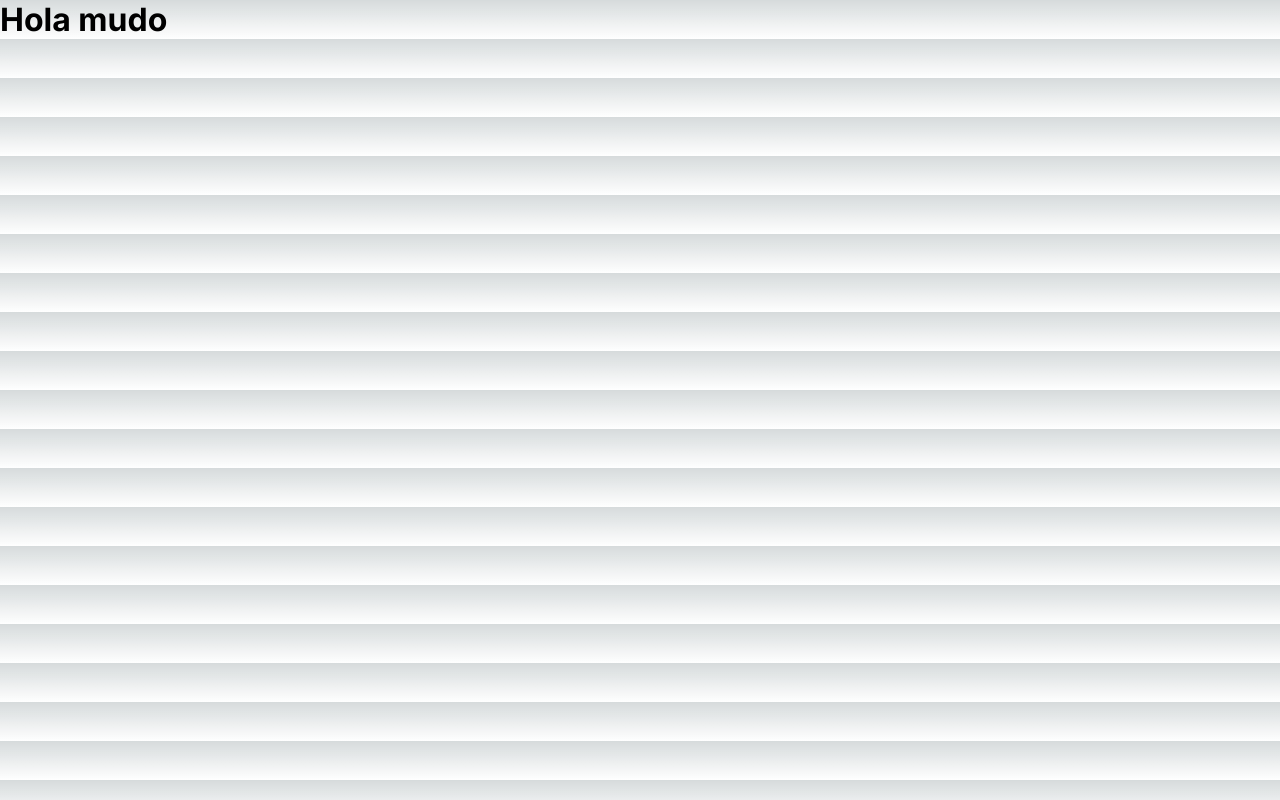
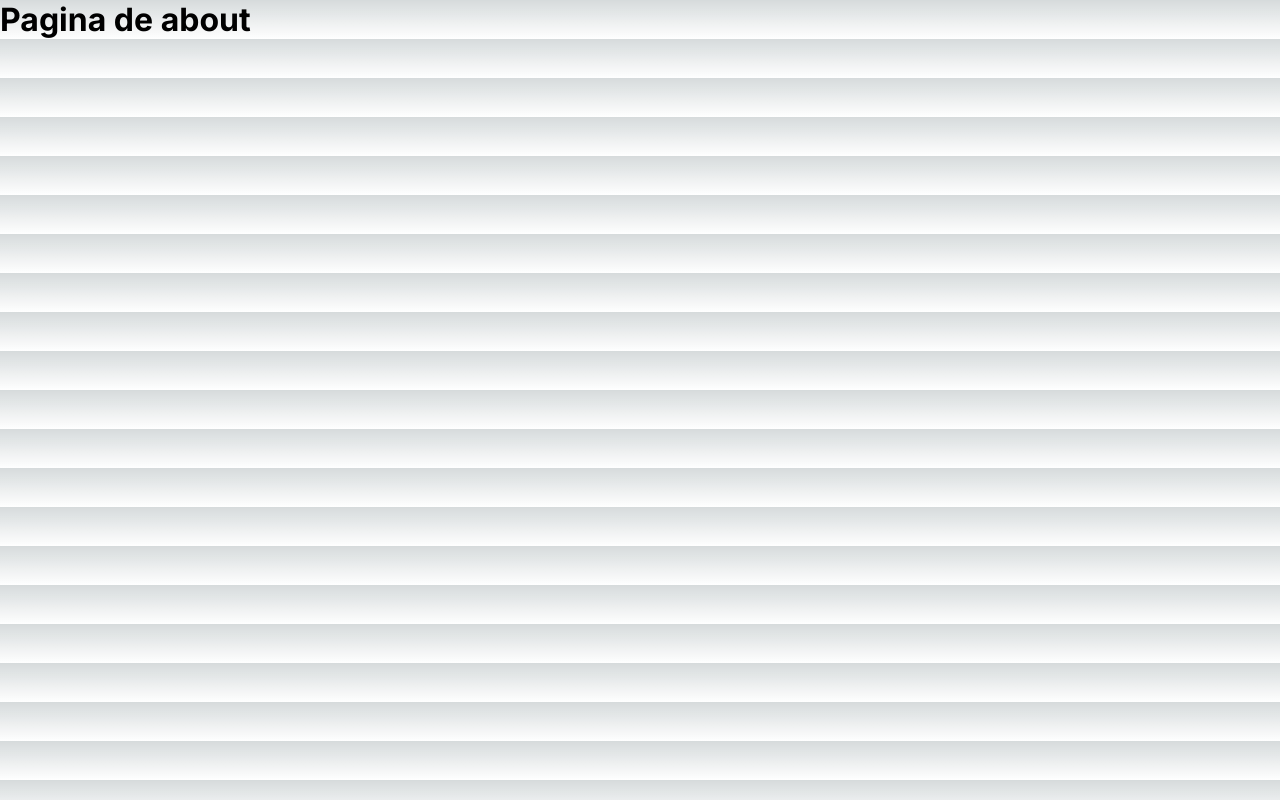
Before and after one commit to artavia17/green_and_gold_frontend, a Next.js app: page /about in a window 1280 px wide. Built offline with nearby package versions, Linux system fonts and the light colour scheme.

Commit message:
Se agrego el about"

```diff
--- a/src/app/about/page.tsx
+++ b/src/app/about/page.tsx
@@ -3,7 +3,7 @@ export default function About(){
 
     return (
         <>
-            <h1>Hola mudo</h1>
+            <h1>Pagina de about</h1>
         </>
     )
 
```
